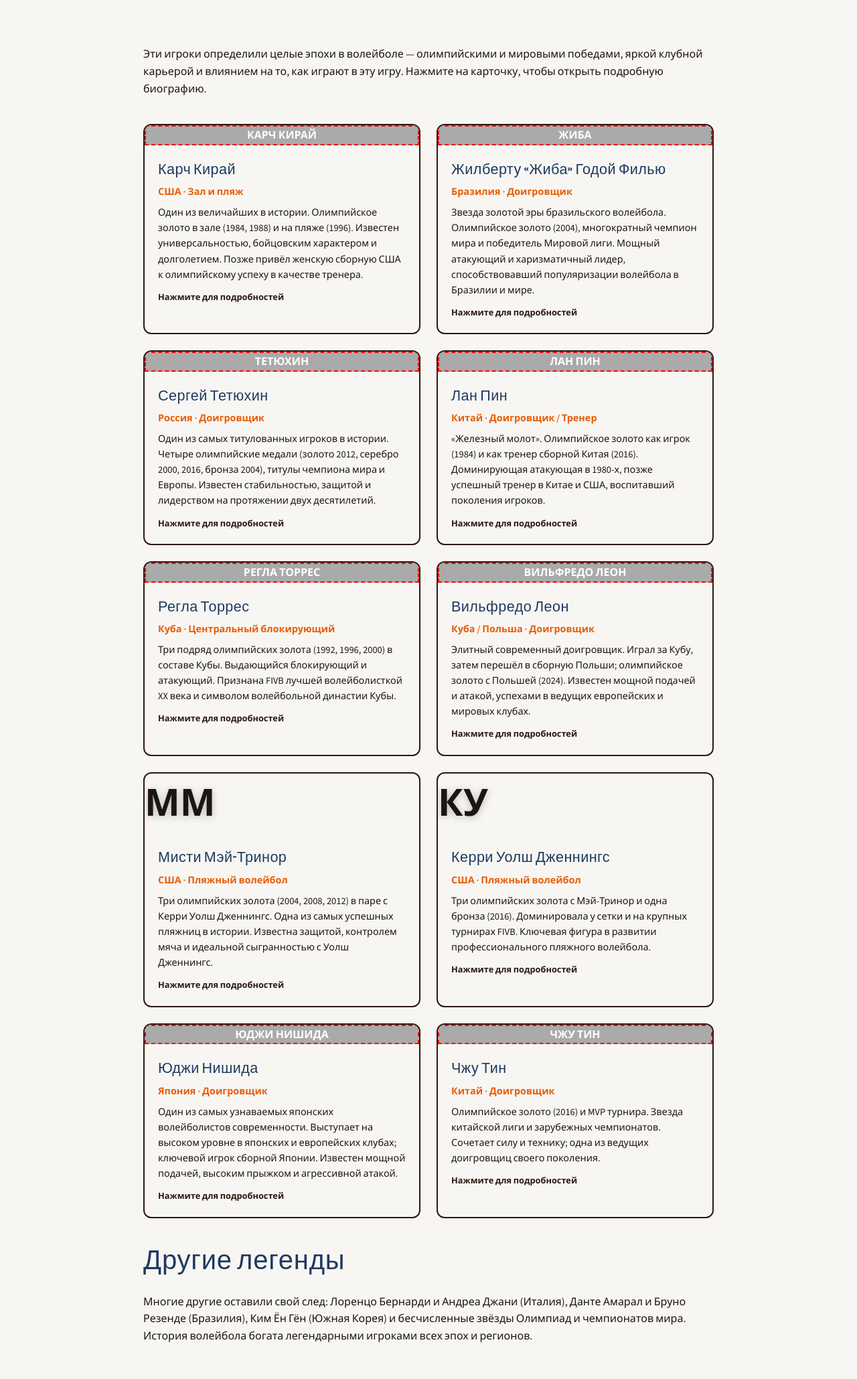
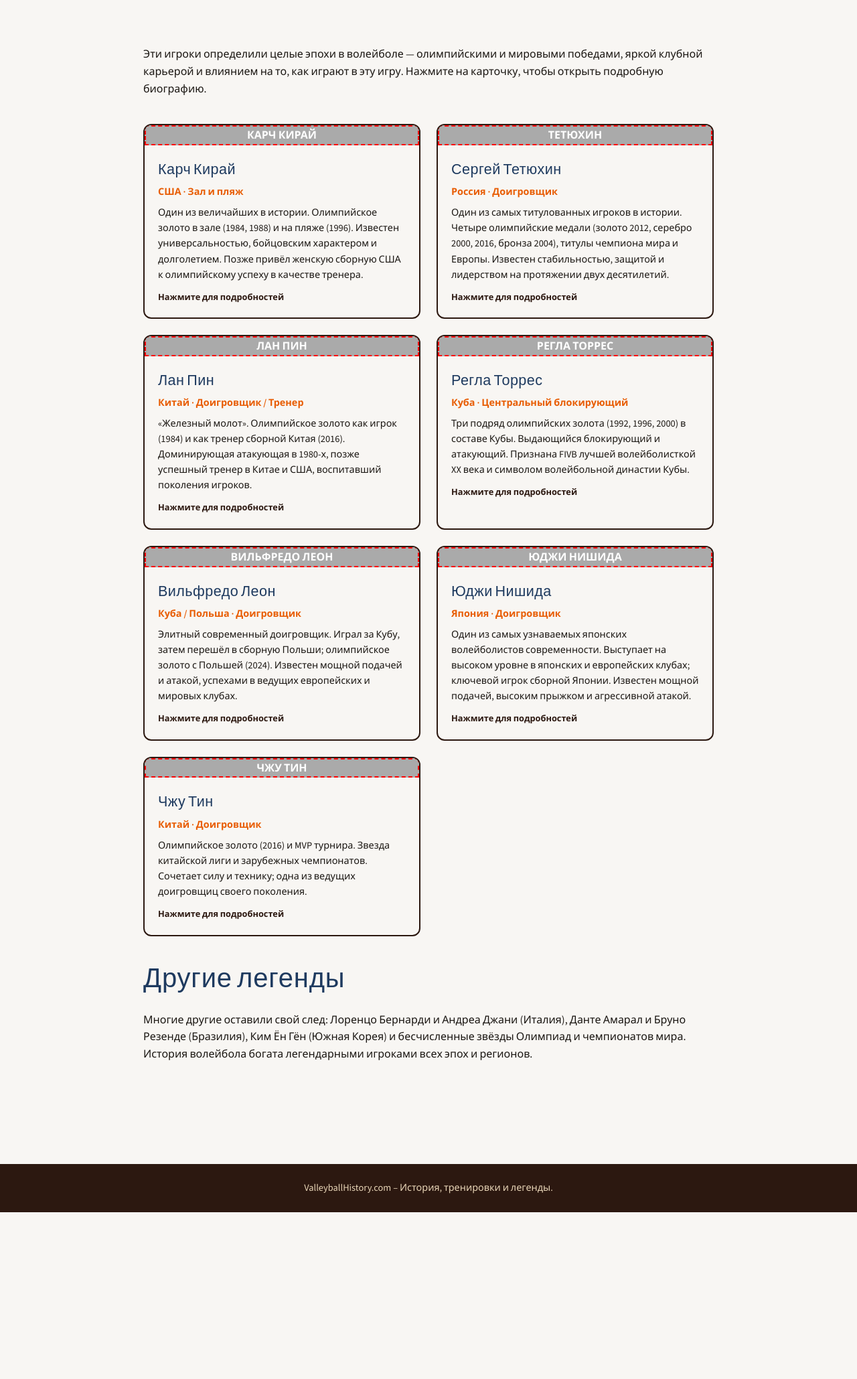
Before and after one commit to demidivanov1992-web/volleyball-history-site, a Python web app: template templates/players.html in a window 1280 px wide. Shown: the part 182-2241 px from the top of the page at 67% size. After the commit the page ends 1992 px from the top, so only its background shows below. Run offline with Jinja, Linux system fonts and the light colour scheme; the template is opened without the code that fills it, so the values that code supplies are empty.

Commit message:
Remove Giba, Misty May-Treanor, and Kerri Walsh Jennings player cards from templates

```diff
--- a/templates/players.html
+++ b/templates/players.html
@@ -53,28 +53,6 @@
           <ul>
             <li>Олимпиады: золото 1984, 1988 (зал), 1996 (пляж)</li>
             <li>Зал славы волейбола: один из первых индуктов</li>
-          </ul>
-        </template>
-      </article>
-
-      <!-- Жиба -->
-      <article class="player-card" tabindex="0" role="button" aria-haspopup="dialog" aria-label="Подробнее: Жилберту Годой Филью">
-        <div class="player-image">
-          <!-- static\images\giba.png -->
-          <div style="width:100%; height:100%; background:#aaa; display:flex; align-items:center; justify-content:center; color:white; font-weight:bold; border:2px dashed red;">ЖИБА</div>
-        </div>
-        <div class="player-body">
-          <h3>Жилберту «Жиба» Годой Филью</h3>
-          <p class="player-meta">Бразилия · Доигровщик</p>
-          <p>Звезда золотой эры бразильского волейбола. Олимпийское золото (2004), многократный чемпион мира и победитель Мировой лиги. Мощный атакующий и харизматичный лидер, способствовавший популяризации волейбола в Бразилии и мире.</p>
-          <p class="player-teaser-hint">Нажмите для подробностей</p>
-        </div>
-        <template class="player-modal-detail">
-          <p>Жиба стал лицом «золотого» поколения бразильцев начала 2000-х: сила в атаке, эмоции на площадке и умение решать ключевые розыгрыши сделали его кумиром болельщиков.</p>
-          <p>Он выиграл Олимпиаду в Афинах, неоднократно поднимал кубки чемпионатов мира и Мировой лиги. В клубах выступал на высшем уровне в Италии и России, оставаясь узнаваемым брендом спорта в Бразилии.</p>
-          <ul>
-            <li>Олимпийское золото 2004</li>
-            <li>Чемпион мира, многократный призёр Мировой лиги</li>
           </ul>
         </template>
       </article>
@@ -163,48 +141,6 @@
           <ul>
             <li>Олимпийское золото с Польшей (2024)</li>
             <li>Победитель Лиги чемпионов, многократный чемпион Италии и Польши</li>
-          </ul>
-        </template>
-      </article>
-
-      <!-- Мисти Мэй-Тринор -->
-      <article class="player-card" tabindex="0" role="button" aria-haspopup="dialog" aria-label="Подробнее: Мисти Мэй-Тринор">
-        <div class="player-image player-image--placeholder" aria-hidden="true">
-          <span class="player-image__initials">ММ</span>
-        </div>
-        <div class="player-body">
-          <h3>Мисти Мэй-Тринор</h3>
-          <p class="player-meta">США · Пляжный волейбол</p>
-          <p>Три олимпийских золота (2004, 2008, 2012) в паре с Керри Уолш Дженнингс. Одна из самых успешных пляжниц в истории. Известна защитой, контролем мяча и идеальной сыгранностью с Уолш Дженнингс.</p>
-          <p class="player-teaser-hint">Нажмите для подробностей</p>
-        </div>
-        <template class="player-modal-detail">
-          <p>Мисти Мэй-Тринор — одна из величайших пляжных волейболисток. В паре с Керри Уолш Дженнингс она выиграла три Олимпиады подряд и множество этапов Мирового тура FIVB.</p>
-          <p>Её защита, чтение игры и хладнокровие в концовках сделали дуэт с Уолш Дженнингс эталоном пляжного волейбола 2000–2010-х годов.</p>
-          <ul>
-            <li>Олимпийское золото 2004, 2008, 2012</li>
-            <li>Многократная чемпионка этапов FIVB</li>
-          </ul>
-        </template>
-      </article>
-
-      <!-- Керри Уолш Дженнингс -->
-      <article class="player-card" tabindex="0" role="button" aria-haspopup="dialog" aria-label="Подробнее: Керри Уолш Дженнингс">
-        <div class="player-image player-image--placeholder" aria-hidden="true">
-          <span class="player-image__initials">КУ</span>
-        </div>
-        <div class="player-body">
-          <h3>Керри Уолш Дженнингс</h3>
-          <p class="player-meta">США · Пляжный волейбол</p>
-          <p>Три олимпийских золота с Мэй-Тринор и одна бронза (2016). Доминировала у сетки и на крупных турнирах FIVB. Ключевая фигура в развитии профессионального пляжного волейбола.</p>
-          <p class="player-teaser-hint">Нажмите для подробностей</p>
-        </div>
-        <template class="player-modal-detail">
-          <p>Уолш Дженнингс выступала на блоке с огромным размахом и ментальной устойчивостью; в паре с Мэй-Тринор она выиграла три Олимпиады и множество этапов Мирового тура.</p>
-          <p>На Играх в Рио она взяла бронзу в новой паре, подтвердив класс на высшем уровне. Её имя ассоциируют с профессионализацией и медийностью пляжного волейбола в США.</p>
-          <ul>
-            <li>Олимпийское золото 2004, 2008, 2012; бронза 2016</li>
-            <li>Многократная чемпионка этапов FIVB</li>
           </ul>
         </template>
       </article>
```
